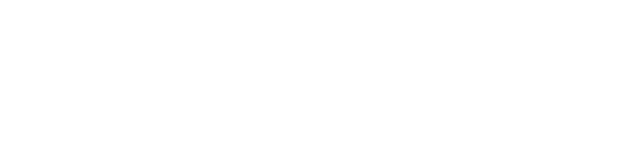
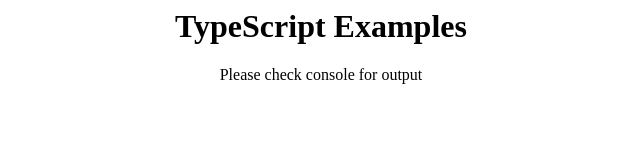
Before and after one commit to vaibhav0294/typescript, a plain HTML site: page index.html in a window 1280 px wide. Shown: the whole page, without its empty margins (319-959 px from the left). Drawn offline with Linux system fonts and the light colour scheme.

Commit message:
Update index.html

```diff
--- a/index.html
+++ b/index.html
@@ -5,6 +5,10 @@
 </head>
 
 <body>
+    <div style="text-align:center">
+        <h1>TypeScript Examples</h1>
+        <p>Please check console for output</p>
+    </div>
     <script type="text/javascript" src="main.js"></script>
 </body>
 
```
